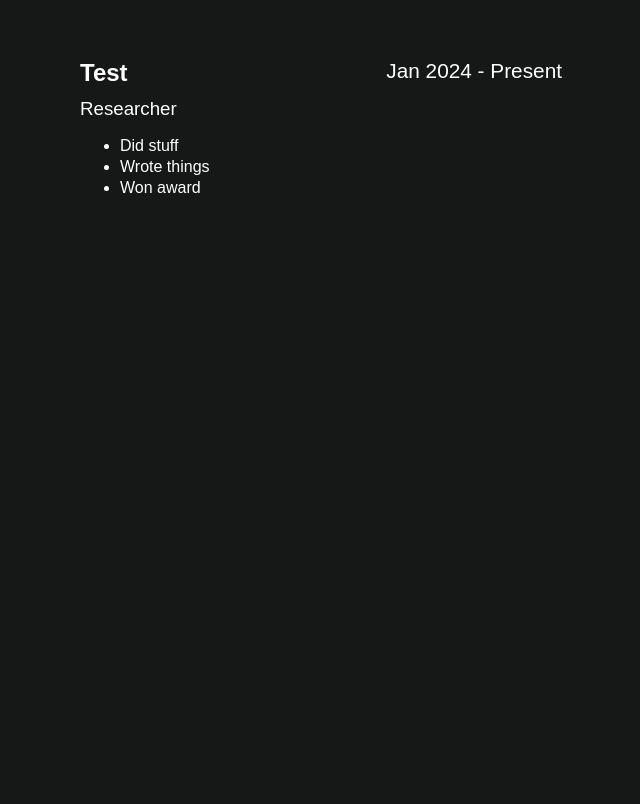
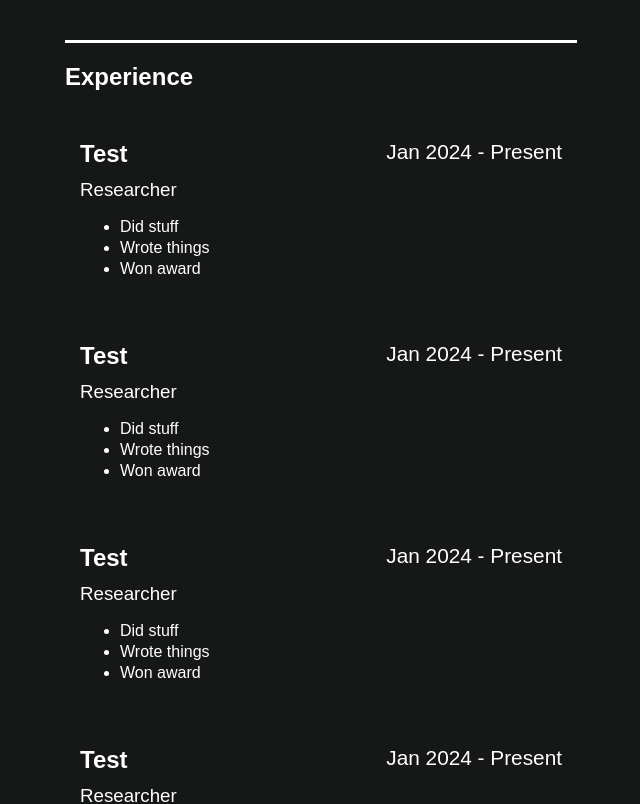
Before and after one commit to nicholasdejesse/nicholasdejesse.github.io, a React (Vite) app: page / in a window 1280 px wide. Shown: the part 680-1484 px from the top of the page, without its empty margins (319-959 px from the left). Before the commit the page ends 902 px from the top, so only its background shows below. Built offline with nearby package versions, Linux system fonts and the light colour scheme.

Commit message:
Multiple descriptions

```diff
--- a/src/App.css
+++ b/src/App.css
@@ -51,4 +51,15 @@ nav{
   flex-direction: column;
   align-items: center;
   width: 40vw;
+
+  border-top-style: solid;
+  border-top-color: white;
 }
+.section-title{
+  align-self:flex-start;
+  margin:20px 0;
+
+  color:white;
+  font-family: 'Century Gothic', sans-serif;
+  font-size: 1.5em;
+}
--- a/src/App.tsx
+++ b/src/App.tsx
@@ -22,6 +22,11 @@ export default function App(){
   </div>
   <div className="content">
     <div className="descriptions">
+      <h3 className="section-title">Experience</h3>
+      <TestDescription />
+      <TestDescription />
+      <TestDescription />
+      <TestDescription />
       <TestDescription />
     </div>
   </div>
--- a/src/components/Description.css
+++ b/src/components/Description.css
@@ -3,6 +3,7 @@
     flex-direction: column;
 
     padding:15px;
+    margin: 10px;
     width:100%;
     color: white;
     font-family: 'Century Gothic', sans-serif;
```
